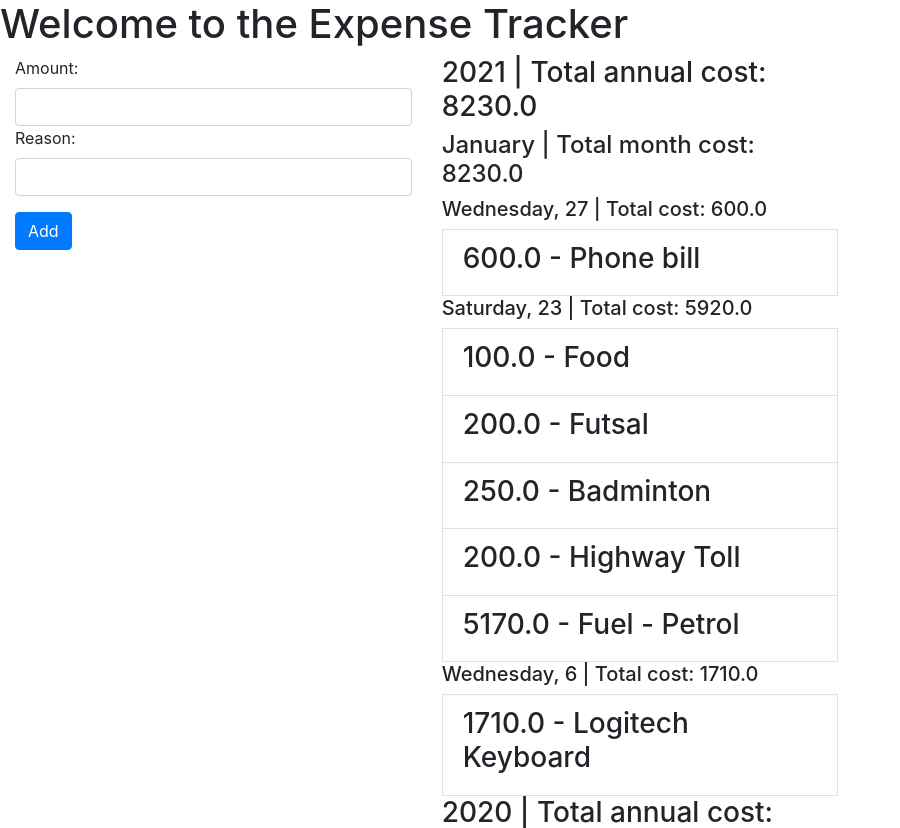
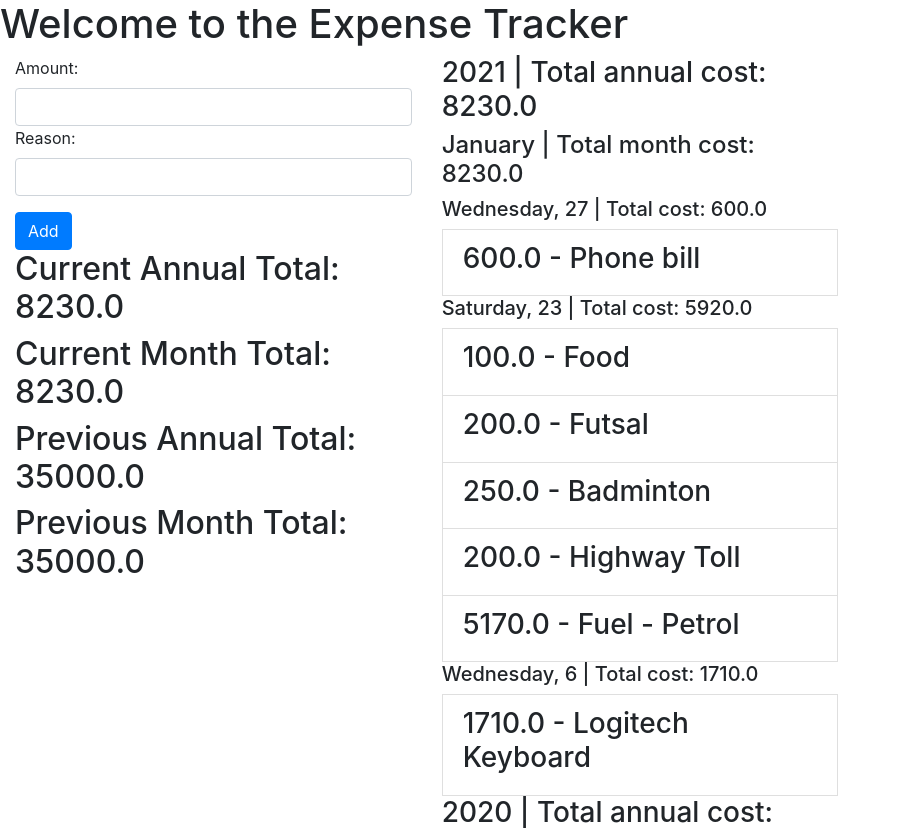
Before and after one commit to thilanse/expense-tracker, a Django app: page /expense/2/update/ in a window 1280 px wide. Shown: the top 828 px of the page, without its empty margins (0-900 px from the left). Run offline with Django 3.2, Linux system fonts and the light colour scheme; data comes from the database, SQL or seed files in the repository; both versions use the stored data as it was after the commit; some libraries are stand-ins or nearby versions.

Commit message:
Updated total annual and monthly expenses

```diff
--- a/expense_tracker/tracker/templates/tracker/home.html
+++ b/expense_tracker/tracker/templates/tracker/home.html
@@ -15,6 +15,12 @@
             </div>
             <button type="submit" class="btn btn-primary">Add</button>
           </form>
+        </div>
+        <div>
+          <h2>Current Annual Total: {{ current_annual_cost }}</h2>
+          <h2>Current Month Total: {{ current_month_cost }}</h2>
+          <h2>Previous Annual Total: {{ previous_annual_cost }}</h2>
+          <h2>Previous Month Total: {{ previous_month_cost }}</h2>
         </div>
       </div>
 
--- a/expense_tracker/tracker/views.py
+++ b/expense_tracker/tracker/views.py
@@ -6,6 +6,7 @@ from .forms import ExpenseForm, ExpenseUpdateForm
 
 import itertools
 import calendar
+import datetime
 
 HOME_TEMPLATE = 'tracker/home.html'
 
@@ -62,7 +63,17 @@ def get_home_context():
 
   form = ExpenseForm()
   expenses = Expense.objects.order_by('-date_of_expenditure')
-  context = { 'form': form, 'expenses': get_expenses(expenses) }
+  expenses = get_expenses(expenses)
+  current_annual_total, current_month_total, previous_annual_total, previos_month_total = get_month_cost(expenses)
+
+  context = {
+    'form': form,
+    'expenses': expenses,
+    'current_annual_cost': current_annual_total,
+    'current_month_cost': current_month_total,
+    'previous_annual_cost': previous_annual_total,
+    'previous_month_cost': previos_month_total
+  }
   return context
 
 def get_expenses(expenses):
@@ -106,3 +117,23 @@ def get_daily_expense(day, expenses, annual_expense_group, monthly_expense_group
   }
 
   return daily_expense_object
+
+def get_specific_month_cost(expenses, year, month):
+  annual_expense = next((expense for expense in expenses if expense['year'] == year), None)
+  monthly_expense = next((expense for expense in annual_expense['annual_expenses'] if expense['month'] == month), None)
+
+  return annual_expense, monthly_expense
+
+def get_month_cost(expenses):
+
+  request_date = datetime.date.today().replace(day=1)
+  current_annual_expense, current_monthly_expense = get_specific_month_cost(expenses, request_date.year, request_date.month)
+
+  previous = (request_date - datetime.timedelta(days=1))
+  _ , previous_month_cost = get_specific_month_cost(expenses, previous.year, previous.month)
+
+  previous_year = request_date.replace(month=1) - datetime.timedelta(days=1)
+  previous_annual_cost , _ = get_specific_month_cost(expenses, previous_year.year, previous_year.month)
+
+
+  return current_annual_expense['total_annual_cost'], current_monthly_expense['total_monthly_cost'], previous_annual_cost['total_annual_cost'], previous_month_cost['total_monthly_cost']
```
Also changed, not shown: expense_tracker/db.sqlite3.
